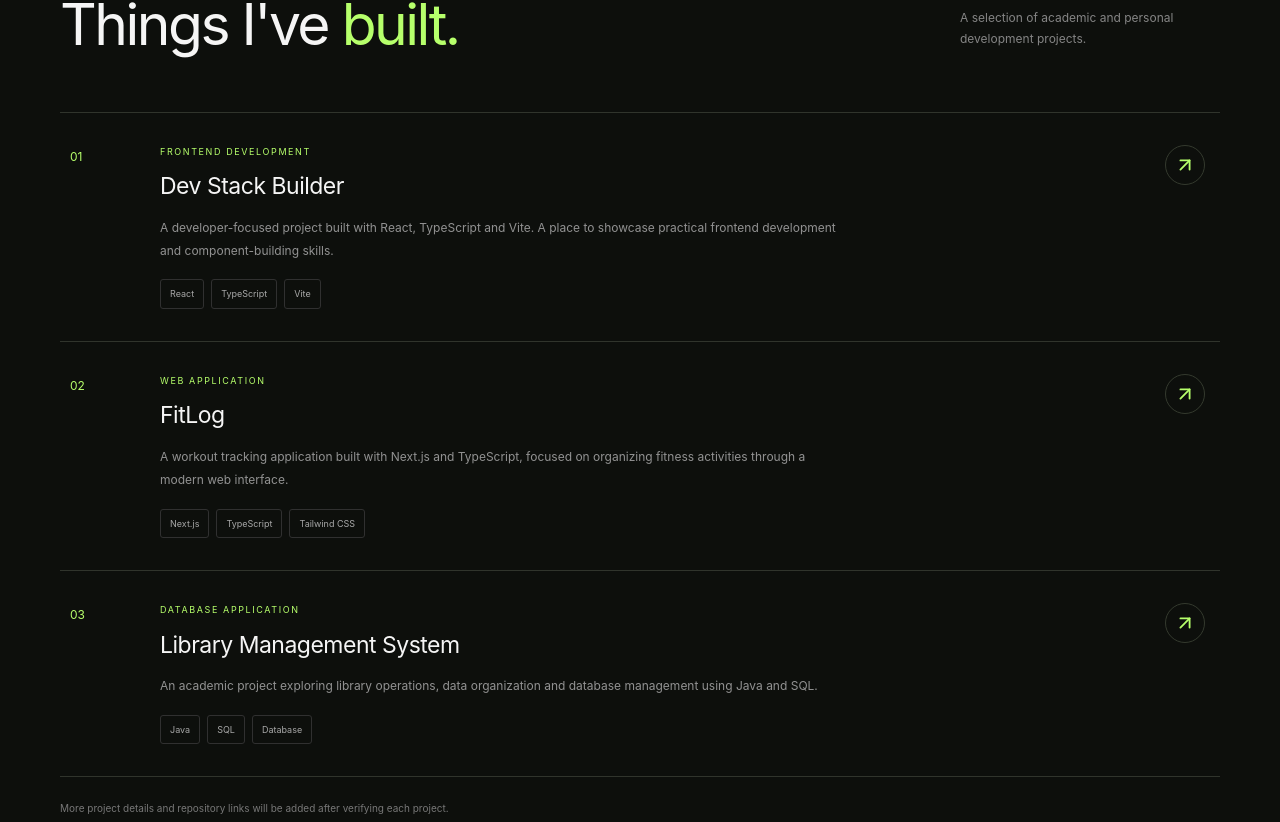
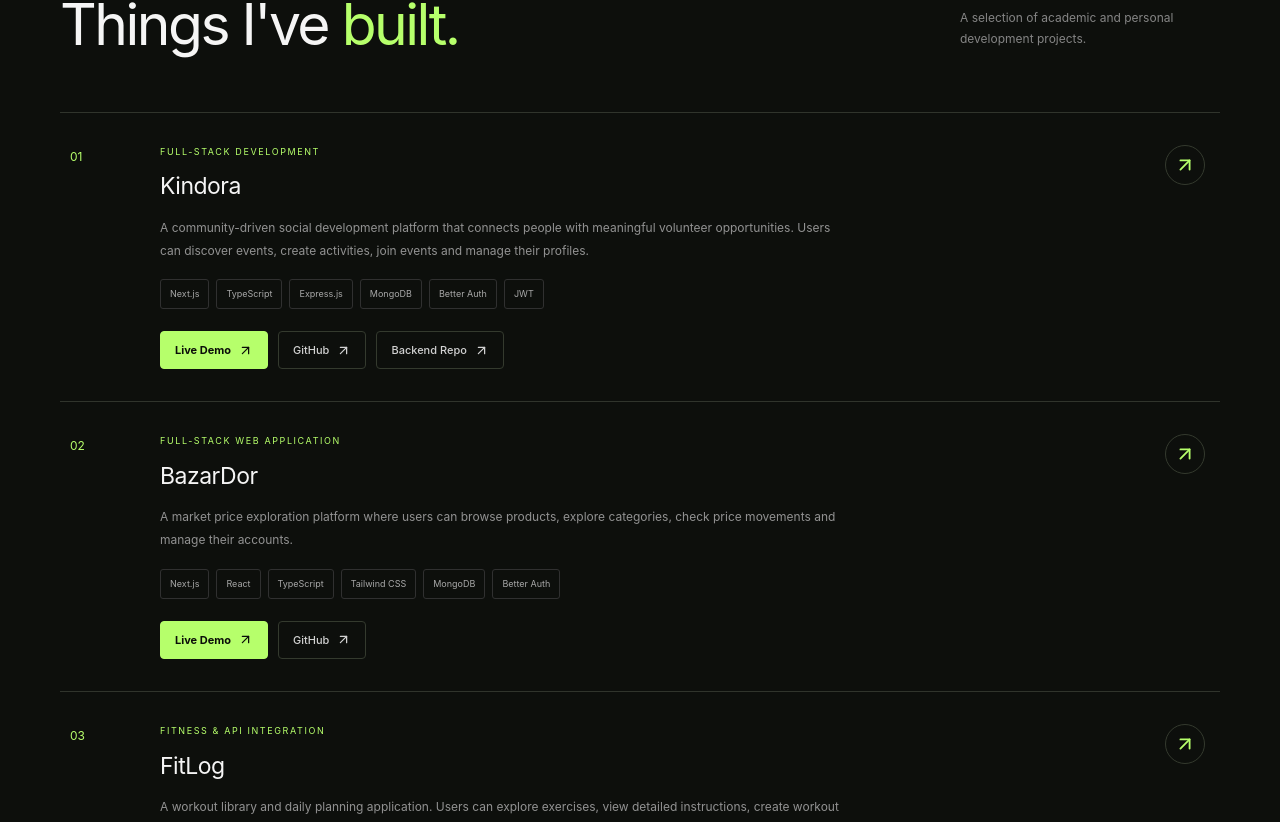
Before and after one commit to nibirshafuan/Portfolio, a React (Vite) app: page / in a window 1280 px wide. Shown: the part 2415-3237 px from the top of the page. Built offline with nearby package versions, Linux system fonts and the light colour scheme.

Commit message:
Update portfolio projects and add project links

```diff
--- a/src/App.css
+++ b/src/App.css
@@ -956,3 +956,59 @@
     height: 300px;
   }
 }
+
+
+/* Project action links */
+.project-actions {
+  display: flex;
+  flex-wrap: wrap;
+  align-items: center;
+  gap: 10px;
+  margin-top: 22px;
+}
+
+.project-link {
+  display: inline-flex;
+  align-items: center;
+  justify-content: center;
+  gap: 7px;
+  padding: 10px 14px;
+  color: #d2d2d2;
+  border: 1px solid #343a2e;
+  border-radius: 4px;
+  font-size: 11px;
+  font-weight: 500;
+  text-decoration: none;
+  transition: color 0.2s ease, background 0.2s ease, border-color 0.2s ease, transform 0.2s ease;
+}
+
+.project-link:hover {
+  color: #b6ff6b;
+  border-color: #b6ff6b;
+  transform: translateY(-2px);
+}
+
+.project-link-primary {
+  color: #0b0d09;
+  background: #b6ff6b;
+  border-color: #b6ff6b;
+  font-weight: 700;
+}
+
+.project-link-primary:hover {
+  color: #0b0d09;
+  background: #c8ff91;
+  border-color: #c8ff91;
+}
+
+@media (max-width: 680px) {
+  .project-actions {
+    gap: 8px;
+    margin-top: 18px;
+  }
+
+  .project-link {
+    padding: 9px 11px;
+    font-size: 10px;
+  }
+}
--- a/src/App.tsx
+++ b/src/App.tsx
@@ -49,27 +49,48 @@ const skills = [
 const projects = [
   {
     number: '01',
+    name: 'Kindora',
+    category: 'Full-Stack Development',
+    description:
+      'A community-driven social development platform that connects people with meaningful volunteer opportunities. Users can discover events, create activities, join events and manage their profiles.',
+    stack: ['Next.js', 'TypeScript', 'Express.js', 'MongoDB', 'Better Auth', 'JWT'],
+    github: 'https://github.com/nibirshafuan/kindora-client',
+    backend: 'https://github.com/nibirshafuan/kindora-server',
+    live: 'https://kindora-client-five.vercel.app',
+    featured: true,
+  },
+  {
+    number: '02',
+    name: 'BazarDor',
+    category: 'Full-Stack Web Application',
+    description:
+      'A market price exploration platform where users can browse products, explore categories, check price movements and manage their accounts.',
+    stack: ['Next.js', 'React', 'TypeScript', 'Tailwind CSS', 'MongoDB', 'Better Auth'],
+    github: 'https://github.com/nibirshafuan/Bazar-Dor',
+    live: 'https://bazar-dor-psi-ashy.vercel.app/',
+    featured: true,
+  },
+  {
+    number: '03',
+    name: 'FitLog',
+    category: 'Fitness & API Integration',
+    description:
+      'A workout library and daily planning application. Users can explore exercises, view detailed instructions, create workout plans and save favourite workouts.',
+    stack: ['Next.js', 'TypeScript', 'Tailwind CSS', 'REST API', 'LocalStorage'],
+    github: 'https://github.com/nibirshafuan/workout-tracker',
+    live: 'https://workout-tracker-henna-iota.vercel.app/',
+    featured: false,
+  },
+  {
+    number: '04',
     name: 'Dev Stack Builder',
     category: 'Frontend Development',
     description:
-      'A developer-focused project built with React, TypeScript and Vite. A place to showcase practical frontend development and component-building skills.',
-    stack: ['React', 'TypeScript', 'Vite'],
-  },
-  {
-    number: '02',
-    name: 'FitLog',
-    category: 'Web Application',
-    description:
-      'A workout tracking application built with Next.js and TypeScript, focused on organizing fitness activities through a modern web interface.',
-    stack: ['Next.js', 'TypeScript', 'Tailwind CSS'],
-  },
-  {
-    number: '03',
-    name: 'Library Management System',
-    category: 'Database Application',
-    description:
-      'An academic project exploring library operations, data organization and database management using Java and SQL.',
-    stack: ['Java', 'SQL', 'Database'],
+      'An interactive technology stack builder that helps developers explore technologies and create their own custom development stack.',
+    stack: ['React', 'TypeScript', 'Vite', 'Tailwind CSS', 'DaisyUI'],
+    github: 'https://github.com/nibirshafuan/dev-stack-builder',
+    live: 'https://dev-stack-builder-psi.vercel.app/',
+    featured: false,
   },
 ]
 
@@ -309,6 +330,34 @@ function App() {
                         <span key={item}>{item}</span>
                       ))}
                     </div>
+                    <div className="project-actions">
+                      <a
+                        className="project-link project-link-primary"
+                        href={project.live}
+                        target="_blank"
+                        rel="noreferrer"
+                      >
+                        Live Demo <ArrowUpRight size={15} />
+                      </a>
+                      <a
+                        className="project-link"
+                        href={project.github}
+                        target="_blank"
+                        rel="noreferrer"
+                      >
+                        GitHub <ArrowUpRight size={15} />
+                      </a>
+                      {'backend' in project && project.backend && (
+                        <a
+                          className="project-link"
+                          href={project.backend}
+                          target="_blank"
+                          rel="noreferrer"
+                        >
+                          Backend Repo <ArrowUpRight size={15} />
+                        </a>
+                      )}
+                    </div>
                   </div>
                   <div className="project-arrow" aria-hidden="true">
                     <ArrowUpRight size={22} />
@@ -316,10 +365,7 @@ function App() {
                 </article>
               ))}
             </div>
-            <p className="projects-footnote">
-              More project details and repository links will be added after
-              verifying each project.
-            </p>
+
           </div>
         </section>
 
```
